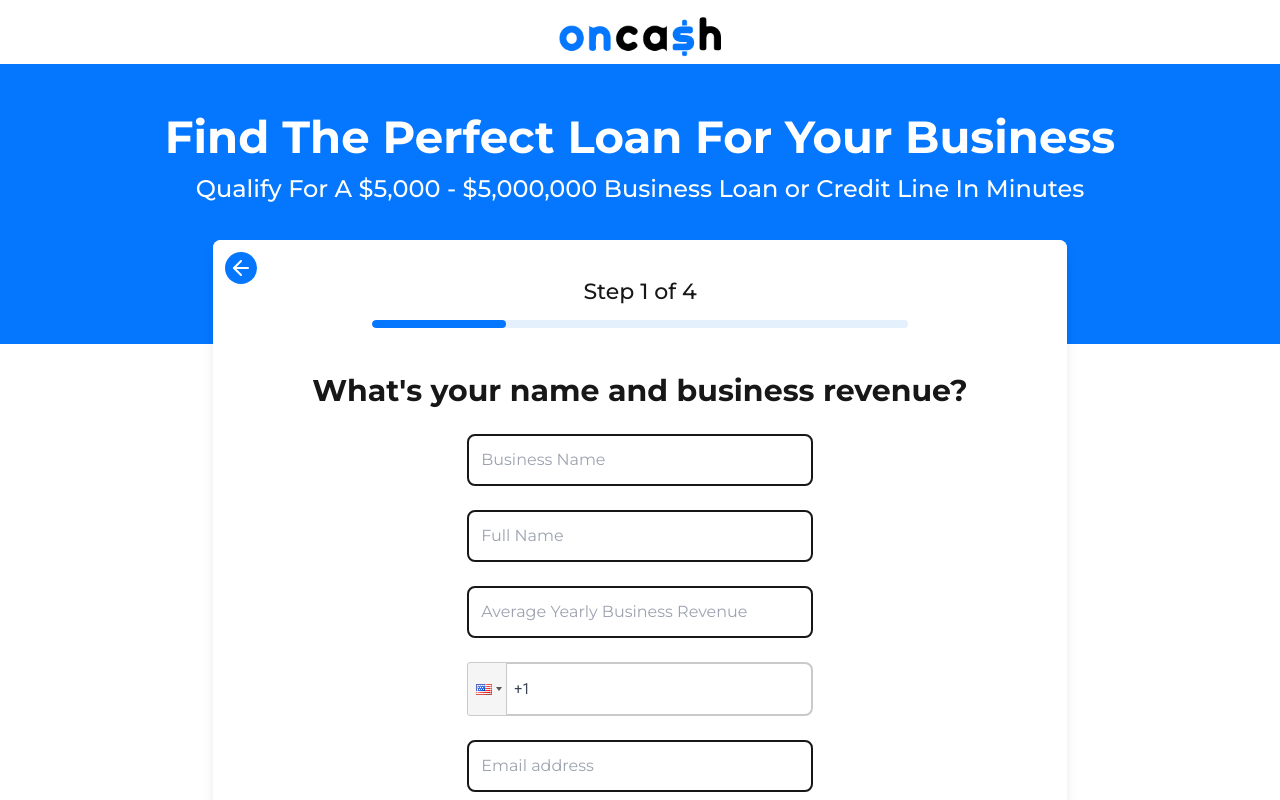
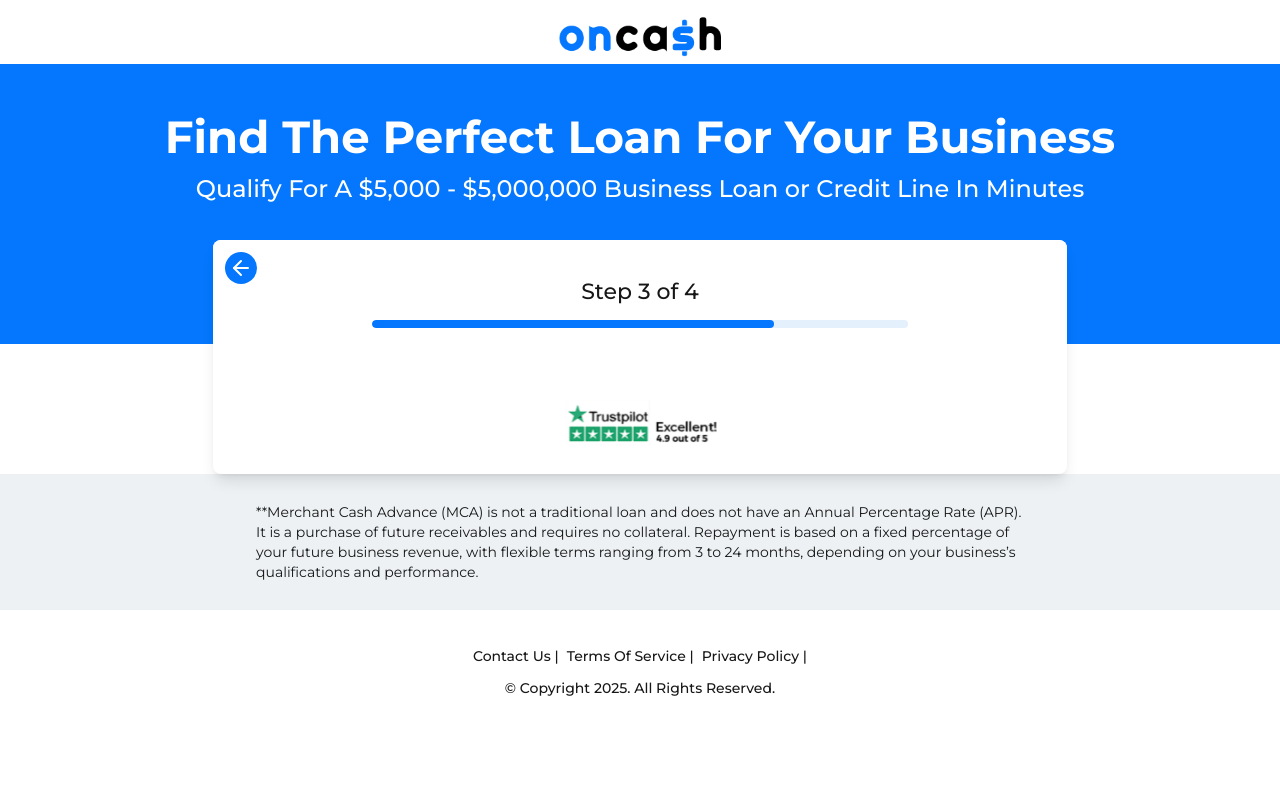
Before and after one commit to OnlineLoansHub/onlineloans.org, a Next.js app: page /join in a window 1280 px wide. Shown: the top 800 px of the page. Built offline with nearby package versions, Linux system fonts and the light colour scheme.

Commit message:
Chore: some

```diff
--- a/app/join/components/stepper/Step1.tsx
+++ b/app/join/components/stepper/Step1.tsx
@@ -34,7 +34,7 @@
   })
 
   // Store, global states
-  const { setUserRegisterInfo, setBusinessRegisterInfo, businessRegisterInfo, reset } = useStore()
+  const { setUserRegisterInfo, setBusinessRegisterInfo, businessRegisterInfo} = useStore()
 
 
   // -------------------- UseEffect -------------------- .
@@ -120,6 +120,7 @@
 
     console.log("Info enviada a la API mi pa");
     setLoading(false)
+
     // Send the Lead to the API
     // try {
     //   const response = await fetch(
--- a/app/join/page.tsx
+++ b/app/join/page.tsx
@@ -2,16 +2,65 @@
 import { MontserratFont } from '@/app/Fonts'
 
 import MainFooter from './components/Footer'
-import Main from './components/Main'
 import { useClarity } from '../Clarity'
 
+import Logo from '@/public/assets/apply/header/logo.png'
+import Image from 'next/image'
+
+import useStore from './stores/stepperStore'
+
+import { ArrowLeft } from 'lucide-react'
+
+import Footer from './components/stepper/Footer'
+
+import StepIndicator from './components/stepper/StepIndicator'
+import Step1 from './components/stepper/Step1'
+
+
 const Test: React.FC = () => {
+
+  const { currentStep, decrementCurrentStep } = useStore()
   useClarity({ id: 'q2nk0pkquq' })
   //q2nk0pkquq
+
   return (
     <main className={MontserratFont.className}>
-      <Main />
+      {/* ------------ MAIN ------------ */}
 
+      <div className='flex flex-col items-center justify-center py-3 relative'>
+        <Image src={Logo} alt='logo' width={200} height={200} />
+      </div>
+      <div className='py-6 lg:py-9 px-4 lg:px-0'>
+        <section className='px-2 flex flex-col gap-2'>
+          <p className='text-center text-white text-[26px] lg:text-[45px] font-bold  lg:leading-[56px]'>
+            Find The Perfect Loan For Your Business
+          </p>
+          <p className=' text-center text-white text-base lg:text-2xl font-medium lg:leading-[31px]'>
+            Qualify For A $5,000 - $5,000,000 Business Loan or Credit Line In
+            Minutes
+          </p>
+        </section>
+      </div>
+
+      {/* ------------ BUSINESS STEPPER ------------ */}
+
+      <div className='flex flex-col bg-white w-11/12 lg:w-8/12 mx-auto shadow-lg  rounded-lg  text-black relative'>
+      <button
+        className='bg-blue text-white p-1 rounded-full absolute top-0 left-0 m-3'
+        onClick={decrementCurrentStep}
+      >
+        <ArrowLeft />
+      </button>
+      <StepIndicator currentStep={currentStep} />
+
+      <main className=' md:w-10/12 mx-auto lg:w-full  '>
+        <Step1 currentStep={currentStep} />
+      </main>
+
+      <Footer />
+    </div>
+
+      <div className='bg-blue text-white py-1 h-[25vh] lg:py-7 lg:h-[35vh] w-full md:py-8 absolute top-16 -z-[50]'></div>
       <MainFooter />
     </main>
   )
--- a/app/join/stores/stepperStore.js
+++ b/app/join/stores/stepperStore.js
@@ -6,10 +6,10 @@
   quantity: '',
   financingFor: '',
   howLong: '',
+  creditScore: '',
+  industry: '',
   revenue: '',
-  creditScore: '',
   businessName: '',
-  industry: '',
 }
 
 const initUserRegisterInfo = {
@@ -22,7 +22,7 @@
 const useStore = create((set) => ({
   businessRegisterInfo: { ...initBusinessRegisterInfo },
   userRegisterInfo: { ...initUserRegisterInfo },
-  currentStep: 1,
+  currentStep: 3,
 
   setUserRegisterInfo: (userRegisterInfo) =>
     set((state) => {
```
